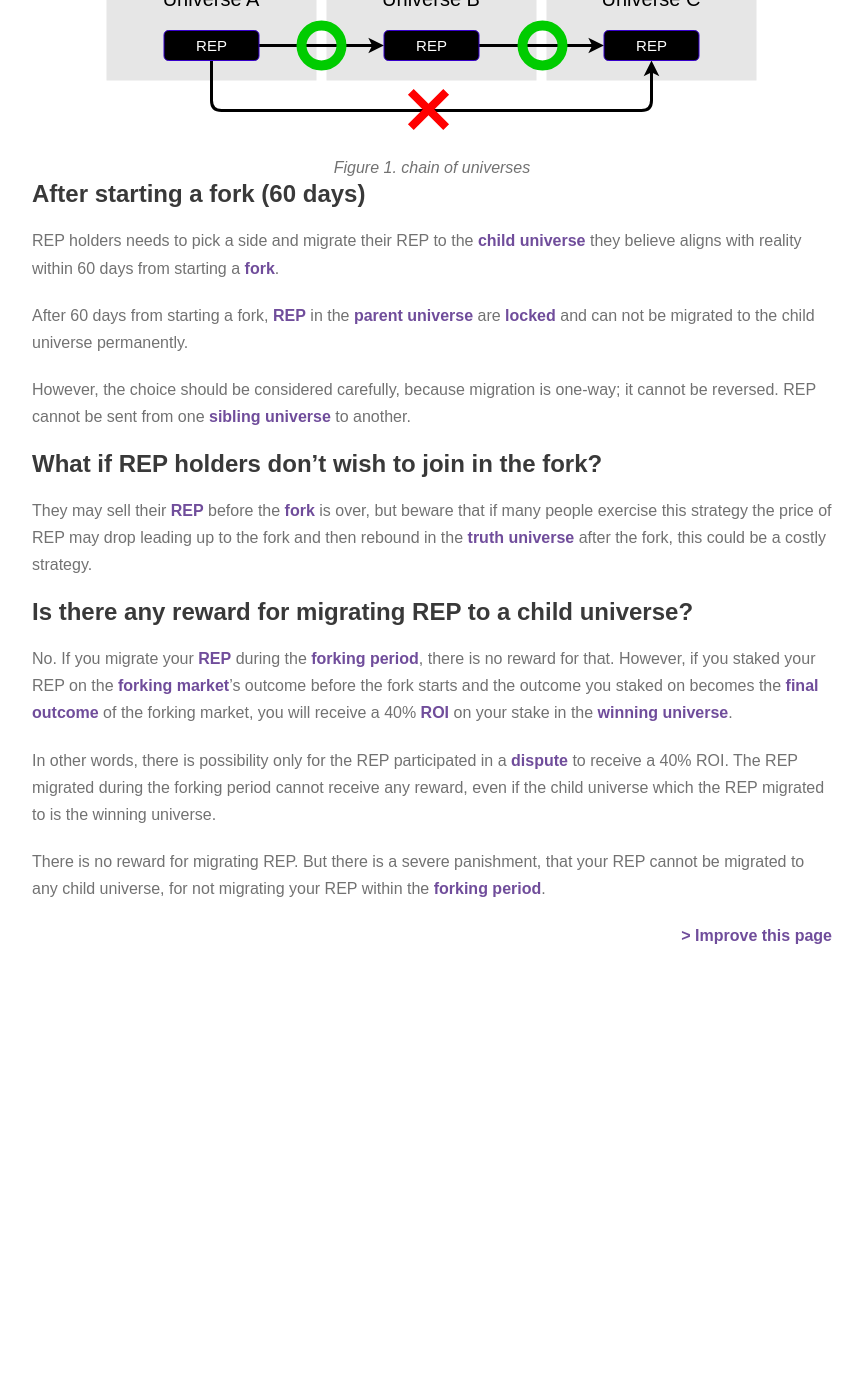
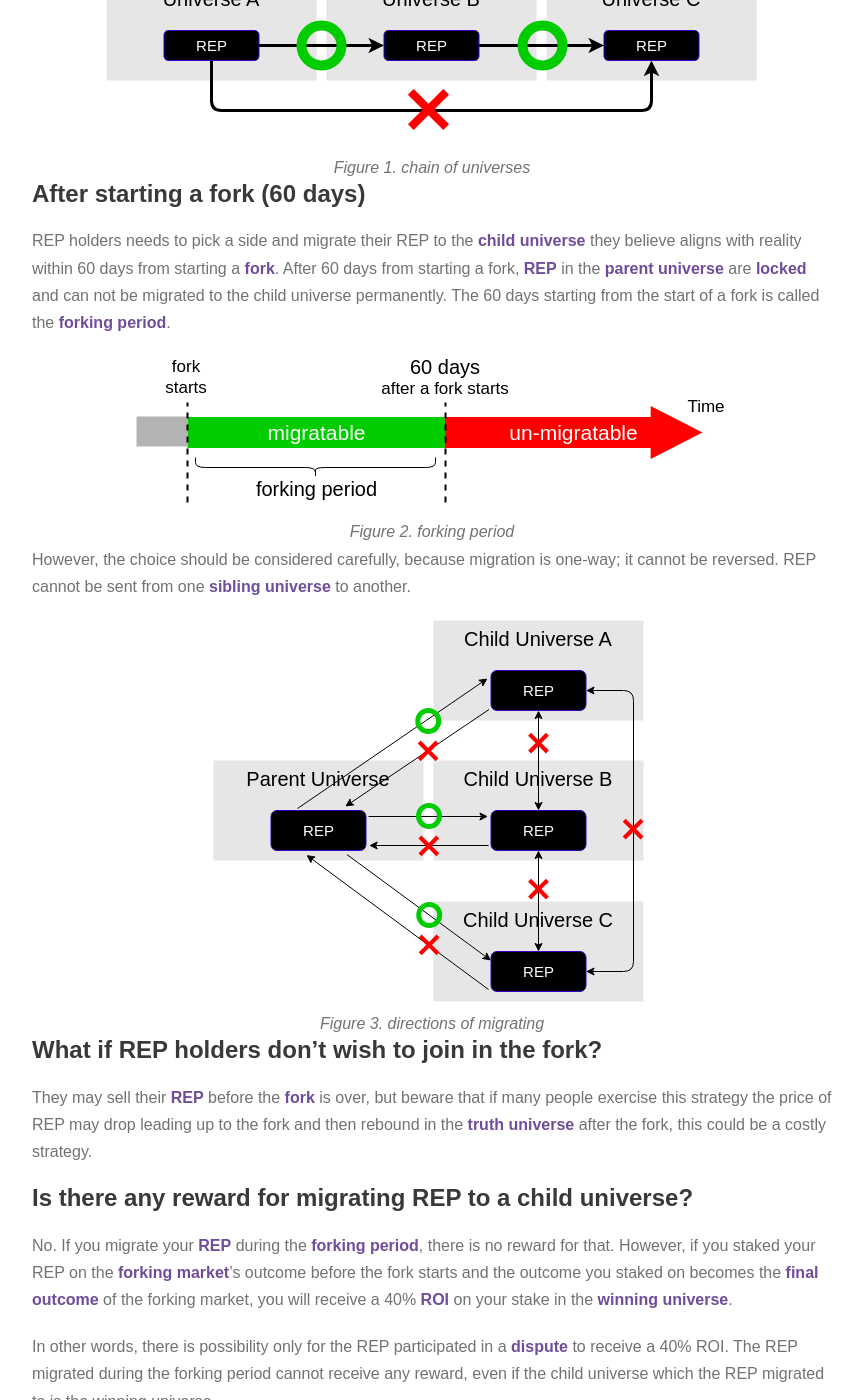
Before and after one commit to MicahZoltu/Augur.Guide-for-IPFS, a Jekyll site: the page built from collections/_version2-english/9-fork/2-to-dos.md, in a window 1280 px wide and 1400 px high, scrolled down 1096 px. Shown: the whole window, without its empty margins (358-1221 px from the left). Built offline with Jekyll 4.4.1, drawn with Linux system fonts in a browser that asks for light colours; comment, search, counter and statistics services are not loaded; before the commit the page ends 2096 px from its top, so only the background shows below that.

Commit message:
Add two images to To-do's
The added images are:
- assets/images/version2-english/fork/to-dos/forking-period.svg
- assets/images/version2-english/fork/to-dos/directions-of-migrating.svg

```diff
--- a/collections/_version2-english/9-fork/2-to-dos.md
+++ b/collections/_version2-english/9-fork/2-to-dos.md
@@ -52,11 +52,15 @@ It cannot skip `universe B`.
 {% include zoom-image.html src=image_src caption="Figure 1. chain of universes" %}
 
 ## After starting a fork (60 days)
-REP holders needs to pick a side and migrate their REP to the [child universe]({{glossary_child_universe}}) they believe aligns with reality within 60 days from starting a [fork]({{glossary_fork}}).
+REP holders needs to pick a side and migrate their REP to the [child universe]({{glossary_child_universe}}) they believe aligns with reality within 60 days from starting a [fork]({{glossary_fork}}). After 60 days from starting a fork, [REP]({{glossary_reputation_token}}) in the [parent universe]({{glossary_parent_universe}}) are [locked]({{glossary_locked_universe}}) and can not be migrated to the child universe permanently. The 60 days starting from the start of a fork is called the [forking period]({{glossary_forking_period}}).
 
-After 60 days from starting a fork, [REP]({{glossary_reputation_token}}) in the [parent universe]({{glossary_parent_universe}}) are [locked]({{glossary_locked_universe}}) and can not be migrated to the child universe permanently.
+{% capture image_src %}{{ "/" | absolute_url }}assets/images/{{page.collection}}/fork/to-dos/forking-period.svg{% endcapture %}
+{% include zoom-image.html src=image_src caption="Figure 2. forking period" %}
 
 However, the choice should be considered carefully, because migration is one-way; it cannot be reversed. REP cannot be sent from one [sibling universe]({{glossary_sibling_universe}}]) to another.
+
+{% capture image_src %}{{ "/" | absolute_url }}assets/images/{{page.collection}}/fork/to-dos/directions-of-migrating.svg{% endcapture %}
+{% include zoom-image.html src=image_src caption="Figure 3. directions of migrating" %}
 
 ## What if REP holders don't wish to join in the fork?
 They may sell their [REP]({{glossary_reputation_token}}) before the [fork]({{glossary_fork}}) is over, but beware that if many people exercise this strategy the price of REP may drop leading up to the fork and then rebound in the [truth universe]({{glossary_truth_universe}}) after the fork, this could be a costly strategy.
```
Also changed, not shown: assets/images/version2-english/fork/to-dos/directions-of-migrating.svg (added), assets/images/version2-english/fork/to-dos/forking-period.svg (added).
